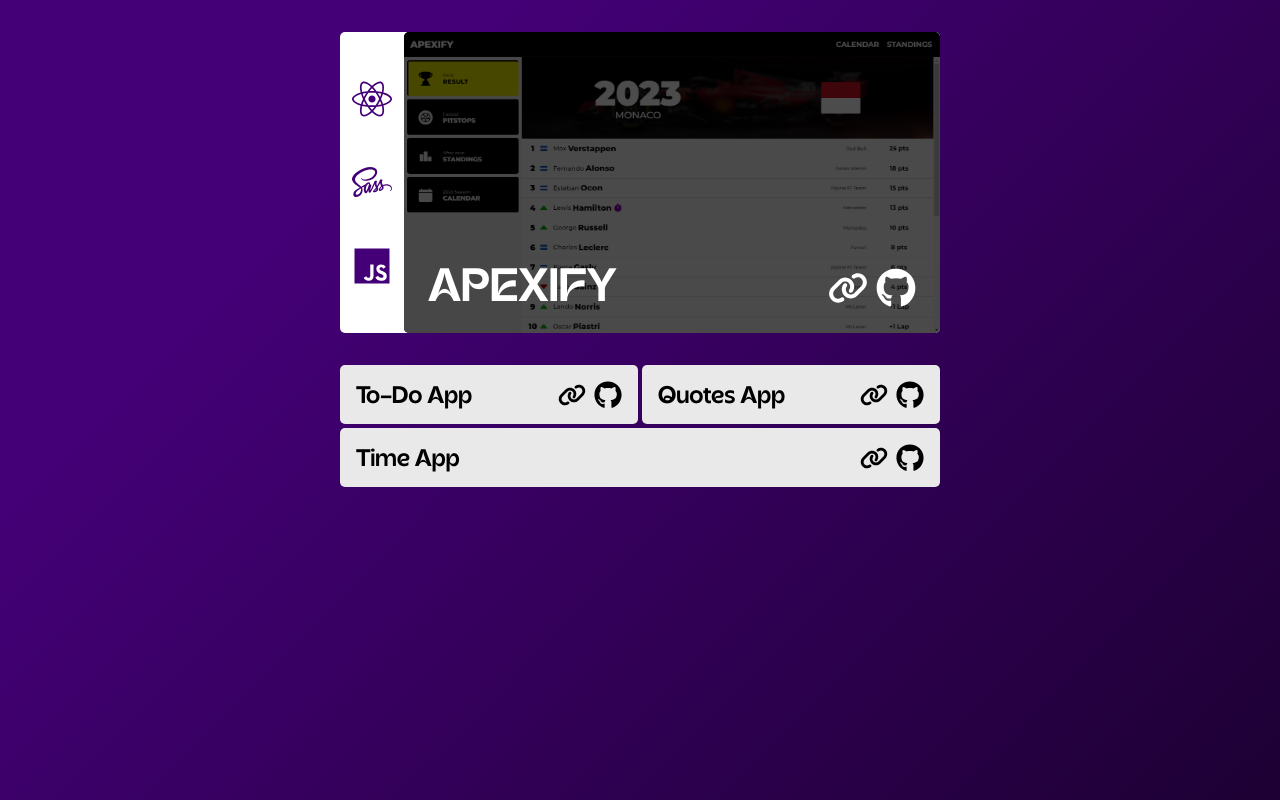
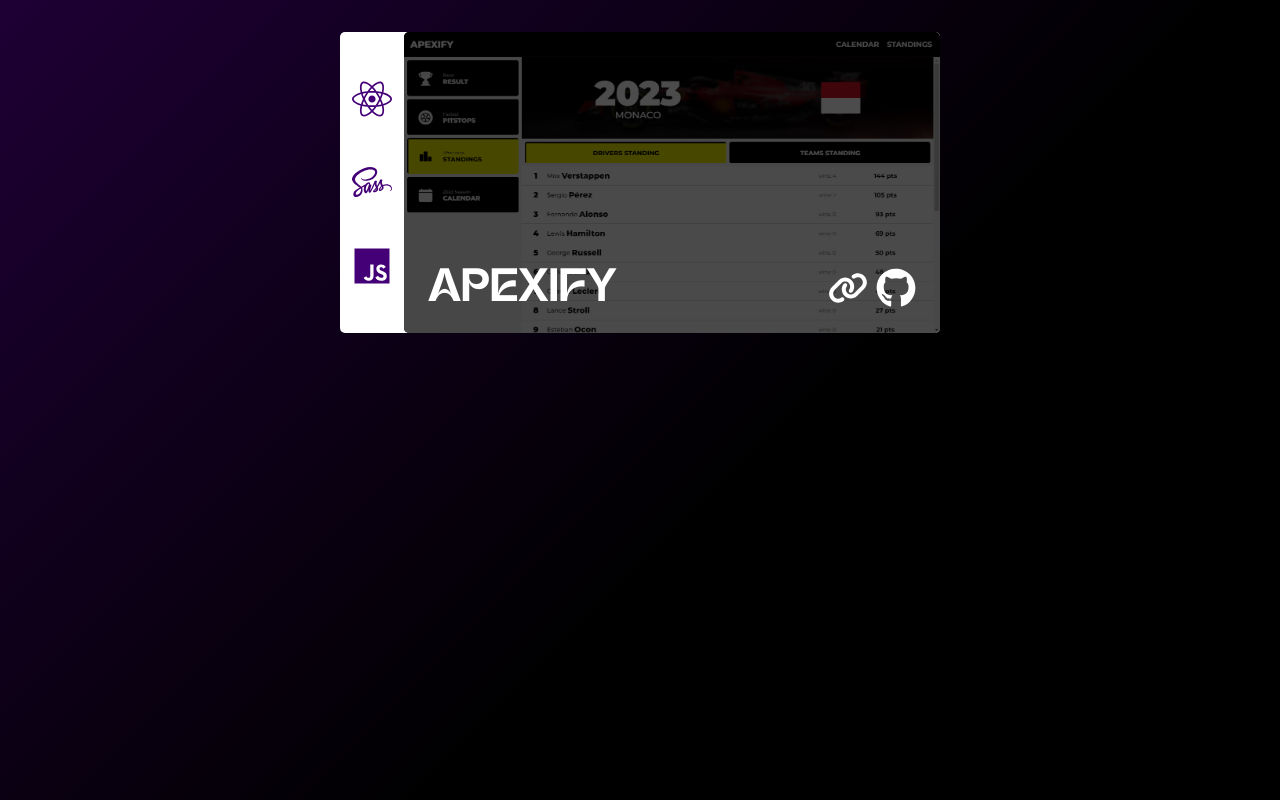
Before and after one commit to jquirozz/Portfolio, a React (Vite) app: page /work in a window 1280 px wide. Built offline with nearby package versions, Linux system fonts and the light colour scheme.

Commit message:
Remove side projects from portfolio

```diff
--- a/src/pages/work/Work.jsx
+++ b/src/pages/work/Work.jsx
@@ -1,11 +1,9 @@
 import Card from './components/Card'
-import SideCard from './components/SideCard'
 
 import './Work.scss'
 import { FaReact, FaSass, FaJs } from 'react-icons/fa6'
 
 const MAIN_STACK = [<FaReact key={0} />, <FaSass key={1} />, <FaJs key={2} />]
-const SIDE_GHURL = 'https://github.com/jquirozz/React-side-projects'
 
 const WORKS = [
   {
@@ -13,26 +11,6 @@
     url: 'https://apexif1y.netlify.app/',
     ghUrl: 'https://github.com/jquirozz/Apexify',
     imgPath: '/work/apexify',
-    stack: MAIN_STACK
-  }
-]
-const SIDE_WORKS = [
-  {
-    name: 'To-Do App',
-    url: 'https://jqui-todo.netlify.app/',
-    ghUrl: SIDE_GHURL,
-    stack: MAIN_STACK
-  },
-  {
-    name: 'Quotes App',
-    url: 'https://jqui-quote-generator.netlify.app/',
-    ghUrl: SIDE_GHURL,
-    stack: MAIN_STACK
-  },
-  {
-    name: 'Time App',
-    url: 'https://jqui-time.netlify.app/',
-    ghUrl: SIDE_GHURL,
     stack: MAIN_STACK
   }
 ]
@@ -52,17 +30,6 @@
           />
         ))}
       </section>
-      <section className='side'>
-        {SIDE_WORKS.map((w, key) => (
-          <SideCard
-            name={w.name}
-            url={w.url}
-            ghUrl={w.ghUrl}
-            stack={w.stack}
-            key={key}
-          />
-        ))}
-      </section>
     </div>
   )
 }
--- a/src/pages/work/components/SideCard.jsx
+++ /dev/null
@@ -1,22 +0,0 @@
-import { Link } from 'react-router-dom'
-
-import './SideCard.scss'
-import { FaLink, FaGithub } from 'react-icons/fa6'
-
-function SideCard ({ name, url, ghUrl, stack }) {
-  return (
-    <div className='SideCard'>
-      <h2>{name}</h2>
-      <aside>
-        <Link to={url}>
-          <FaLink />
-        </Link>
-        <Link to={ghUrl}>
-          <FaGithub />
-        </Link>
-      </aside>
-    </div>
-  )
-}
-
-export default SideCard
--- a/src/pages/work/components/SideCard.scss
+++ /dev/null
@@ -1,47 +0,0 @@
-@use "/src/index.scss" as *;
-
-.SideCard {
-    flex: 1;
-
-    display: flex;
-    flex-wrap: wrap;
-    align-items: center;
-    justify-content: space-between;
-
-    gap: 1rem;
-    padding: 1rem;
-    padding-bottom: 0.75rem;
-
-    min-width: 250px;
-
-    border-radius: 5px;
-
-    filter: brightness(0.95);
-
-    color: #000;
-    background: #f5f5f5;
-
-    & h2 {
-        font-size: 1.5rem;
-    }
-    & section,
-    aside {
-        display: flex;
-        align-items: center;
-        justify-content: end;
-
-        gap: 0.5rem;
-
-        & svg {
-            font-size: 1.75rem;
-
-            &:hover {
-                color: $main;
-            }
-        }
-    }
-
-    &:hover {
-        filter: none;
-    }
-}
```
